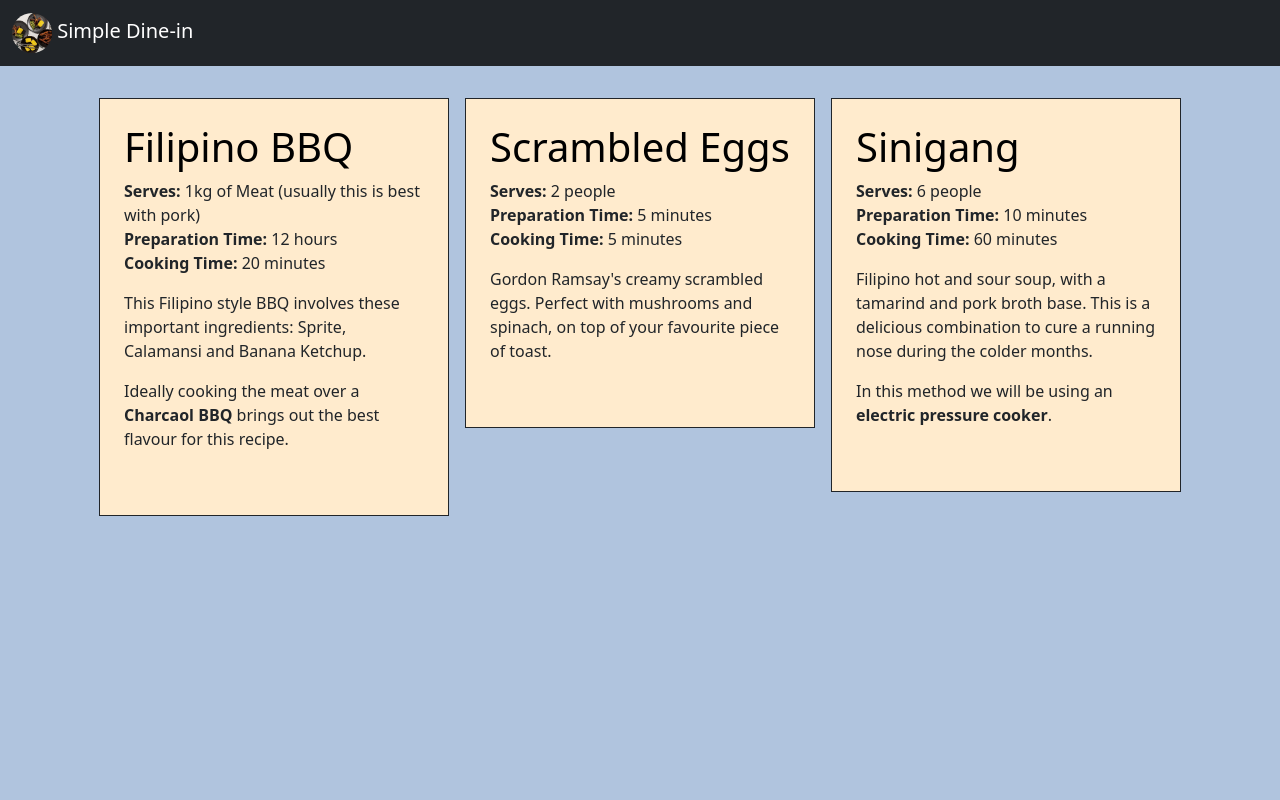
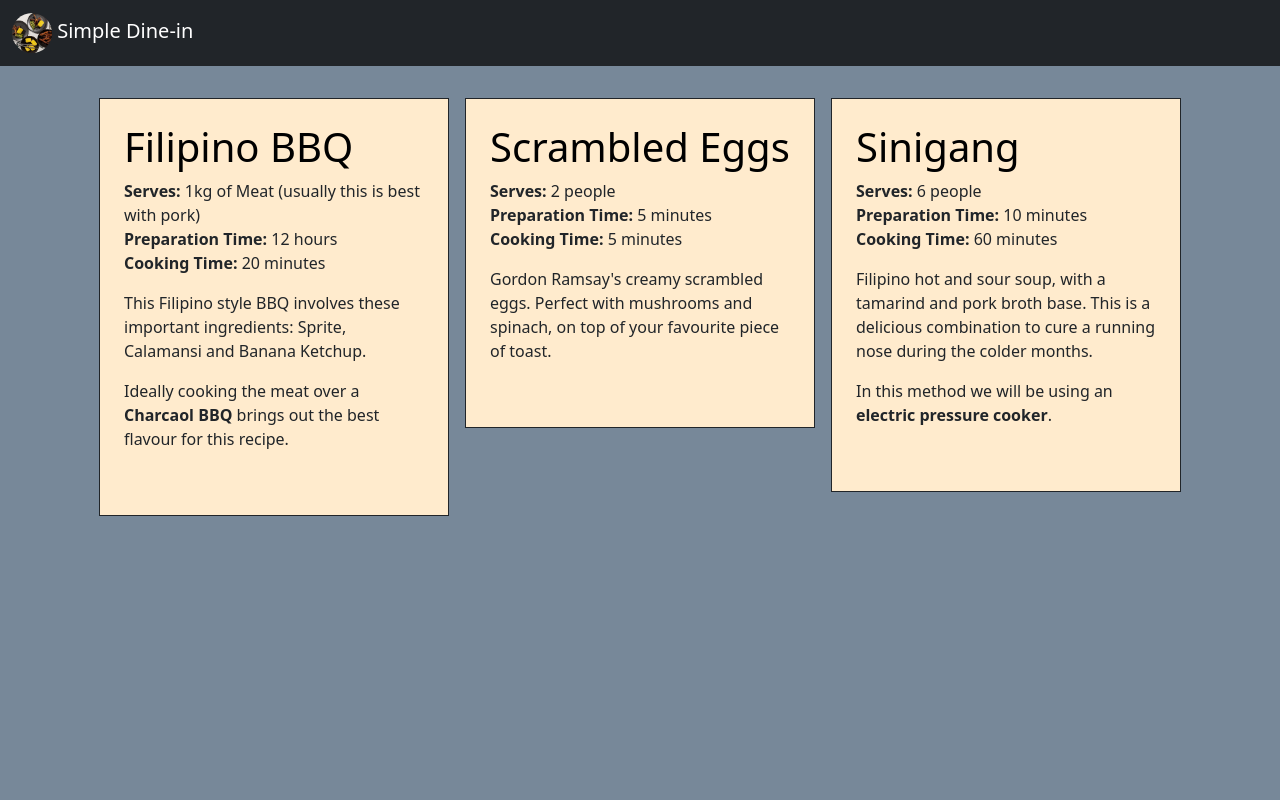
Before and after one commit to neiltesaluna/simpledinein, a Django app: page / in a window 1280 px wide. Run offline with Django 4.2, Linux system fonts and the light colour scheme; data comes from the database, SQL or seed files in the repository; some libraries are stand-ins or nearby versions.

Commit message:
updated background colour for website

```diff
--- a/simpledinein/recipe/static/recipe/main.css
+++ b/simpledinein/recipe/static/recipe/main.css
@@ -1,5 +1,5 @@
 body {
-  background-color: lightsteelblue;
+  background-color: lightslategrey;
 }
 
 a {
```
